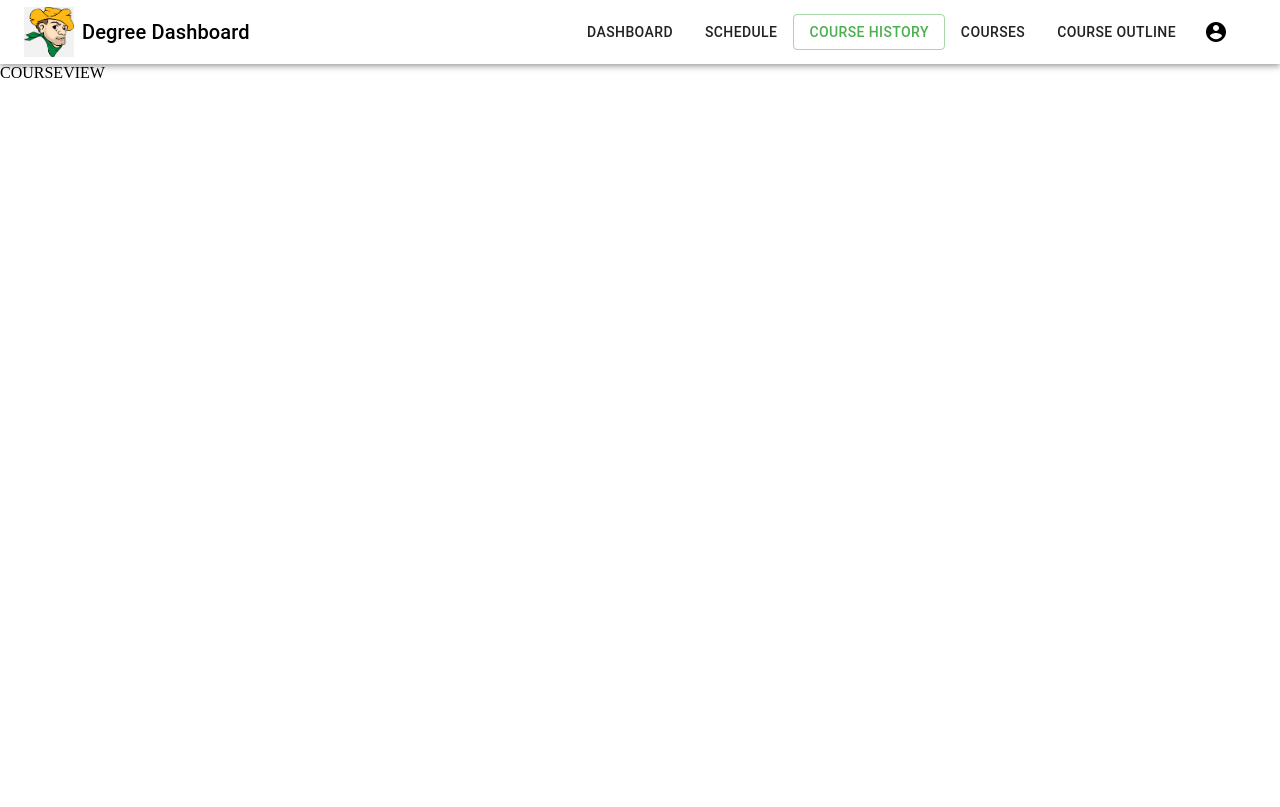
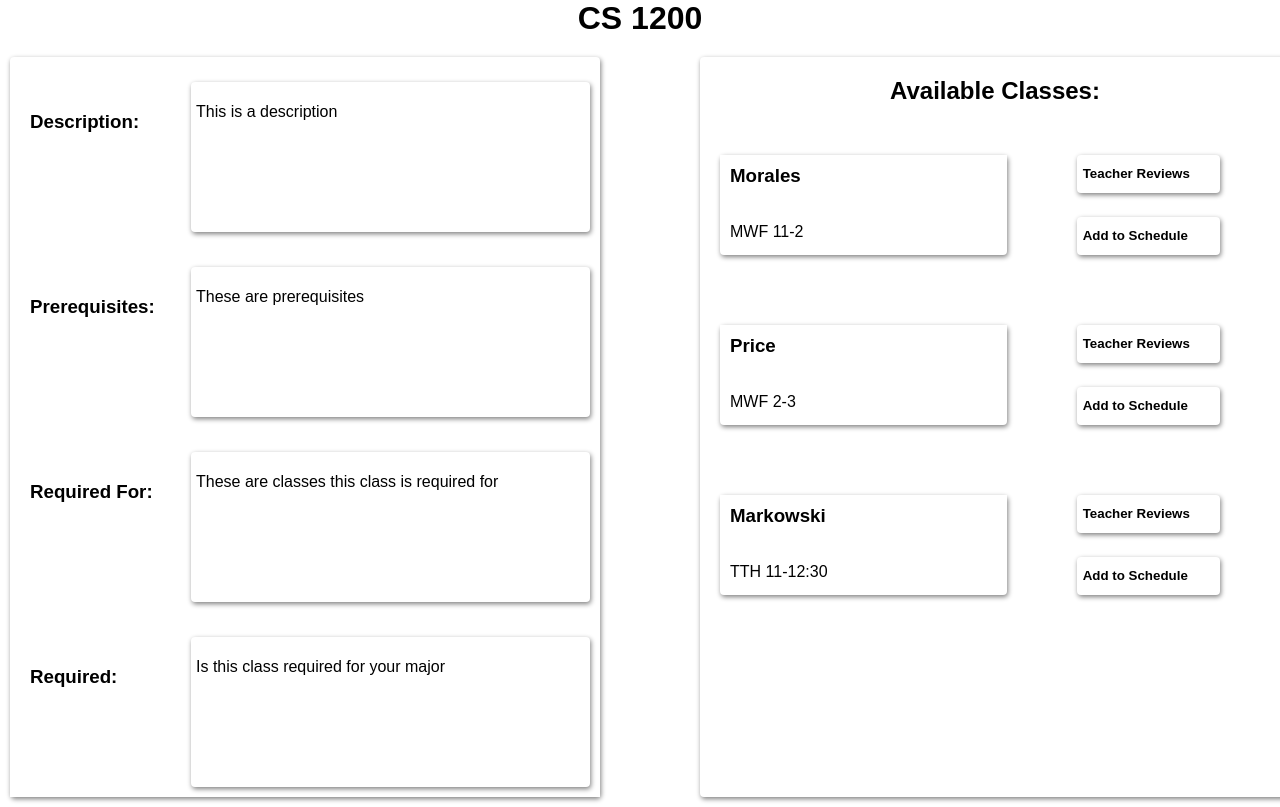
Before and after one commit to JmAlega/degree_dashboard, a React (Create React App) app in the folder degree-dashboard/: page /course-view in a window 1280 px wide. Built offline with nearby package versions, Linux system fonts and the light colour scheme; sample sign-in values are in the browser's storage.

Commit message:
Added functionality to pass class information to CourseView component

```diff
--- a/degree-dashboard/src/App.js
+++ b/degree-dashboard/src/App.js
@@ -6,7 +6,7 @@ import Dashboard from './Components/Dashboard';
 import Login from './Components/Login';
 import SignUp from './Components/SignUp';
 import Index from './Components/Index';
-import CourseView from './Components/CourseView.js'
+import CourseView from './Components/courseView/CourseView.js'
 import UploadDegree from './Components/uploadDegree/UploadDegree.js'
 import UploadAudit from './Components/uploadDegree/UploadAudit.js'
 
@@ -48,7 +48,27 @@ function App() {
         <ProtectedRoute path='/dashboard' component={Dashboard} />
 
         {/* Course View */}
-        <ProtectedRoute path='/course-view' component={CourseView} />
+        <ProtectedRoute path='/course-view' component={() => <CourseView
+                                            courseName="CS 1200"
+                                            desc="This is a description"
+                                            pre="These are prerequisites"
+                                            reqFor="These are classes this class is required for"
+                                            req="Is this class required for your major"
+                                            class_array={
+                                              [
+                                                {
+                                                  avail: "MWF 11-2",
+                                                  prof: "Morales"
+                                                },
+                                                {
+                                                  avail: "MWF 2-3",
+                                                  prof: "Price"
+                                                },
+                                                {
+                                                  avail: "TTH 11-12:30",
+                                                  prof: "Markowski"
+                                                },
+                                              ]} />} />
 
 
       </Switch>
--- a/degree-dashboard/src/Components/CourseView.js
+++ /dev/null
@@ -1,13 +0,0 @@
-// THIS COMPONENT IS JUST A PLACEHOLDER! PUT THE ACTUAL COURSEVIEW COMPONENT HERE
-import React from 'react';
-import Header from'./Header';
-const CourseView = () => {
-  return (
-    <div className="App">
-      <Header className="App-header"/>
-        COURSEVIEW
-    </div>
-  )
-}
-
-export default CourseView;
```
